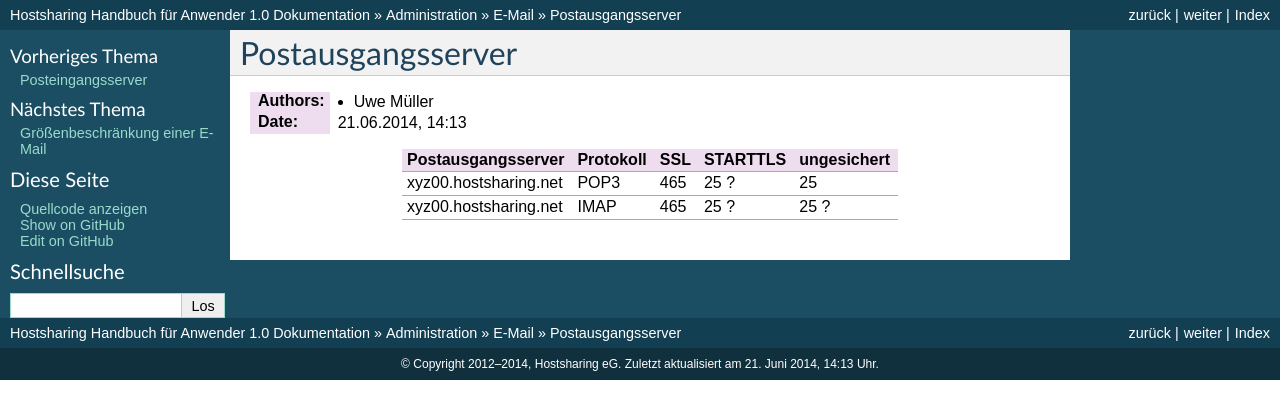
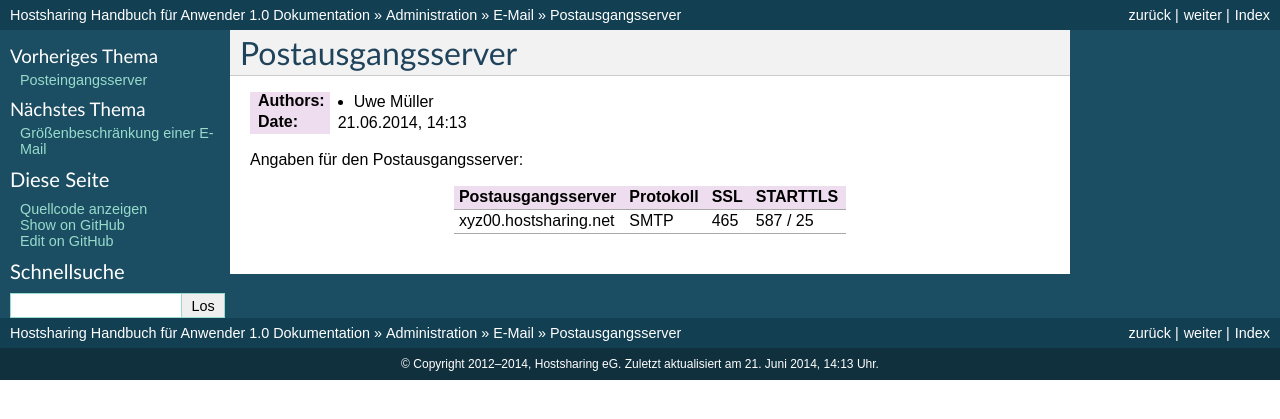
Before and after one commit to hostsharing/hs.docs.users, a Sphinx documentation site: the page built from source/administration/email/postausgangsserver.rst, in a window 1280 px wide. Shown: the top 419 px of the page. Built offline with Sphinx 7.4.7, drawn with Linux system fonts in a browser that asks for light colours; pages that are not in the unit, such as notebooks, are missing from menus.

Commit message:
change text

```diff
--- a/source/administration/email/postausgangsserver.rst
+++ b/source/administration/email/postausgangsserver.rst
@@ -11,10 +11,11 @@ Postausgangsserver
 
 
 
-+-----------------------+------------+-------+-----------+------------------+
-| Postausgangsserver    |  Protokoll |  SSL  |  STARTTLS | ungesichert      |
-+=======================+============+=======+===========+==================+
-| xyz00.hostsharing.net | POP3       |   465 |      25 ? |             25   |
-+-----------------------+------------+-------+-----------+------------------+
-| xyz00.hostsharing.net |  IMAP      |   465 |      25 ? |             25 ? |
-+-----------------------+------------+-------+-----------+------------------+
+Angaben für den Postausgangsserver:
+
+
++-----------------------+------------+-------+-----------+
+| Postausgangsserver    |  Protokoll |  SSL  |  STARTTLS |
++=======================+============+=======+===========+
+| xyz00.hostsharing.net | SMTP       |   465 | 587 /  25 |
++-----------------------+------------+-------+-----------+
```
